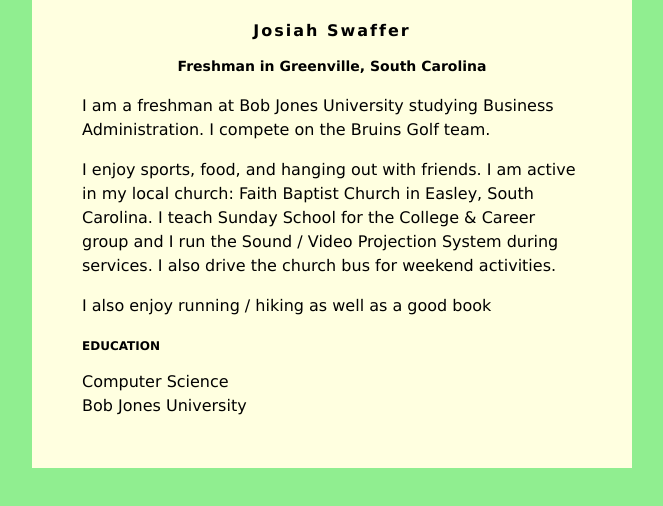
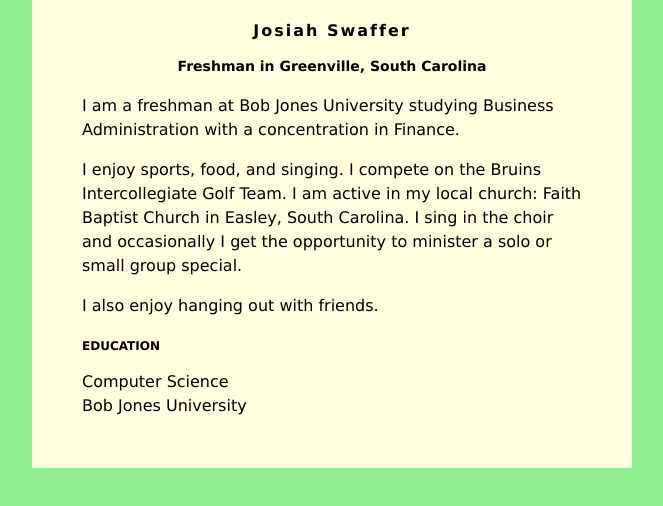
Before and after one commit to jswaffer25/jswaffer25.github.io, a plain HTML site: page index.html in a window 1280 px wide. Shown: the whole page, without its empty margins (308-971 px from the left). Drawn offline with Linux system fonts and the light colour scheme.

Commit message:
Update index.html

```diff
--- a/index.html
+++ b/index.html
@@ -33,12 +33,12 @@ h3 {
         <h1>Josiah Swaffer</h1>
         <h2>Freshman in Greenville, South Carolina</h2>
 
-         <p>I am a freshman at Bob Jones University studying Business Administration. I compete on the Bruins Golf team.</p>
+         <p>I am a freshman at Bob Jones University studying Business Administration with a concentration in Finance.</p>
          <p>
-            I enjoy sports, food, and hanging out with friends. I am active in my local church: Faith Baptist Church in Easley, South Carolina.  I teach Sunday School for the College &amp; Career group and I run the Sound / Video Projection System during services.  I also drive the church bus for weekend activities.
+            I enjoy sports, food, and singing. I compete on the Bruins Intercollegiate Golf Team. I am active in my local church: Faith Baptist Church in Easley, South Carolina. I sing in the choir and occasionally I get the opportunity to minister a solo or small group special.
          </p>
          <p>
-            I also enjoy running / hiking as well as a good book
+            I also enjoy hanging out with friends.
          </p>
 
         <h3>EDUCATION</h3>
```
